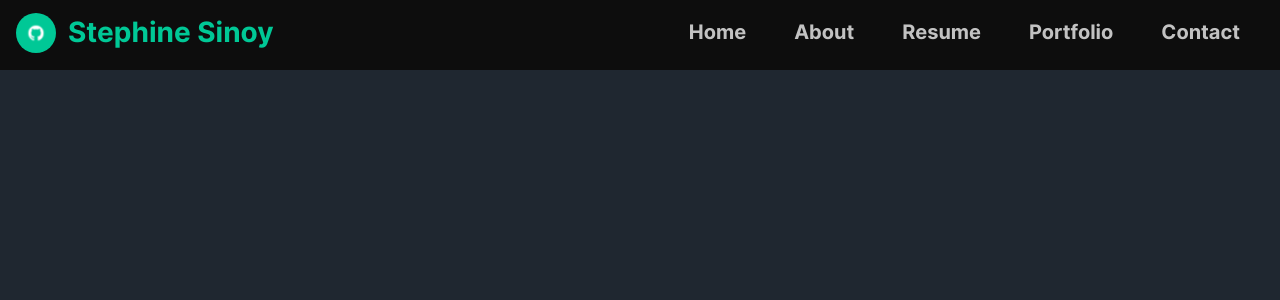
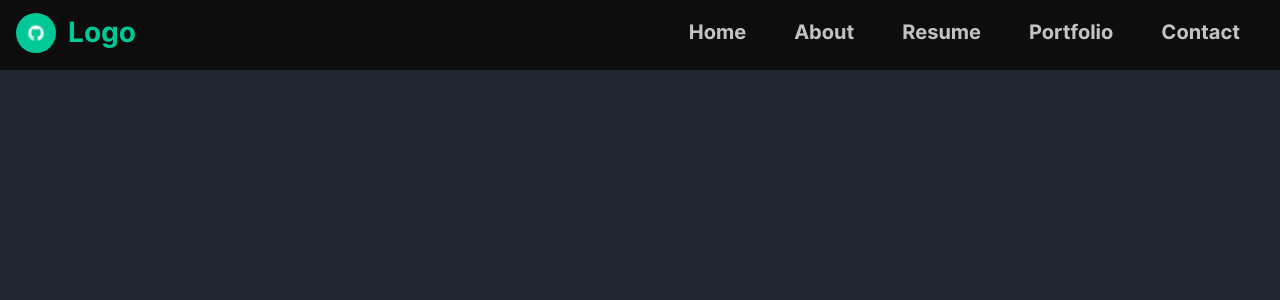
Before and after one commit to TpenXsinoy/my-portfolio, a React (Create React App) app: page / in a window 1280 px wide. Shown: the top 300 px of the page. Built offline with nearby package versions, Linux system fonts and the light colour scheme.

Commit message:
Update link in navbar

```diff
--- a/src/components/Navbar/index.js
+++ b/src/components/Navbar/index.js
@@ -58,7 +58,7 @@ const Navbar = () => {
               colorClass={GLOBALS.COLOR_CLASSES.GREEN["100"]}
               type={textTypes.HEADING.MD}
             >
-              Stephine Sinoy
+              Logo
             </Text>
           </Link>
 
@@ -69,6 +69,9 @@ const Navbar = () => {
                 to={link.id}
                 className={styles.Navbar_links_link}
                 key={link.id}
+                smooth
+                offset={-200}
+                duration={700}
               >
                 <Text
                   className={cn(
```
